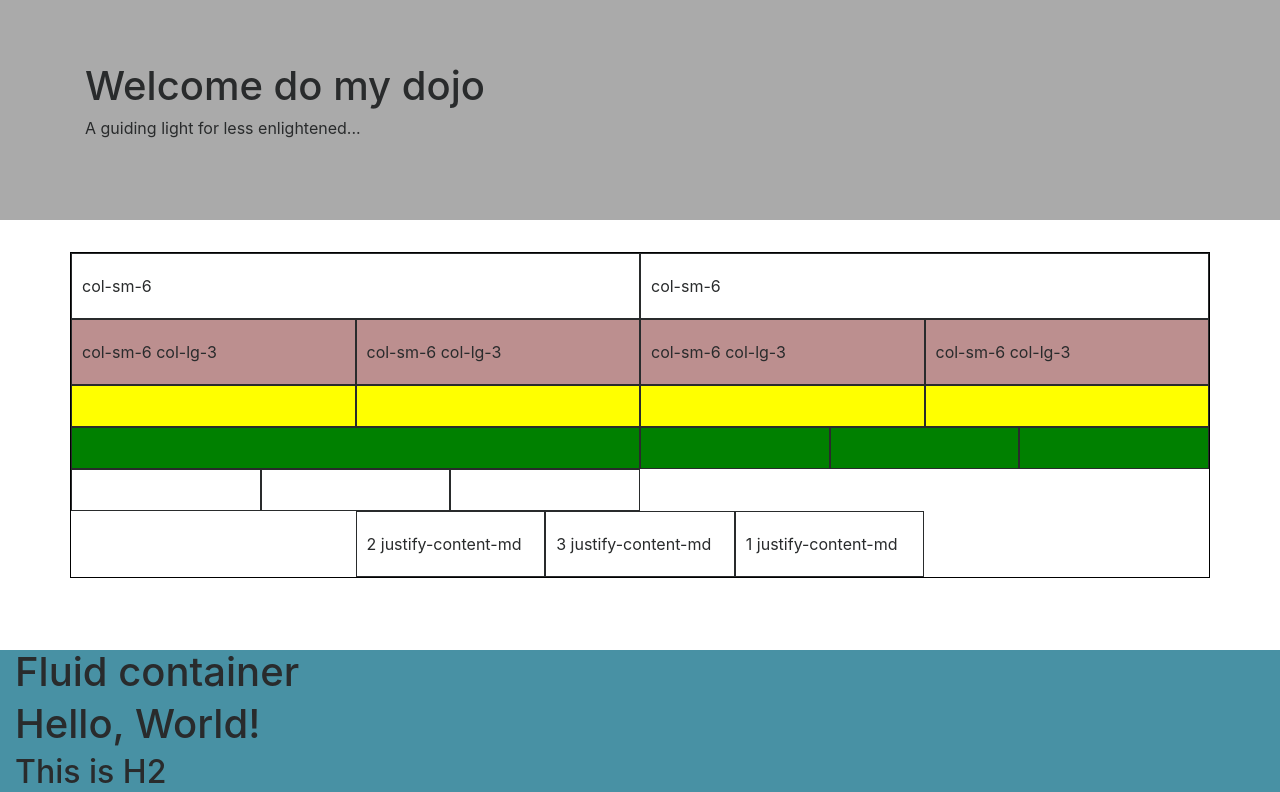
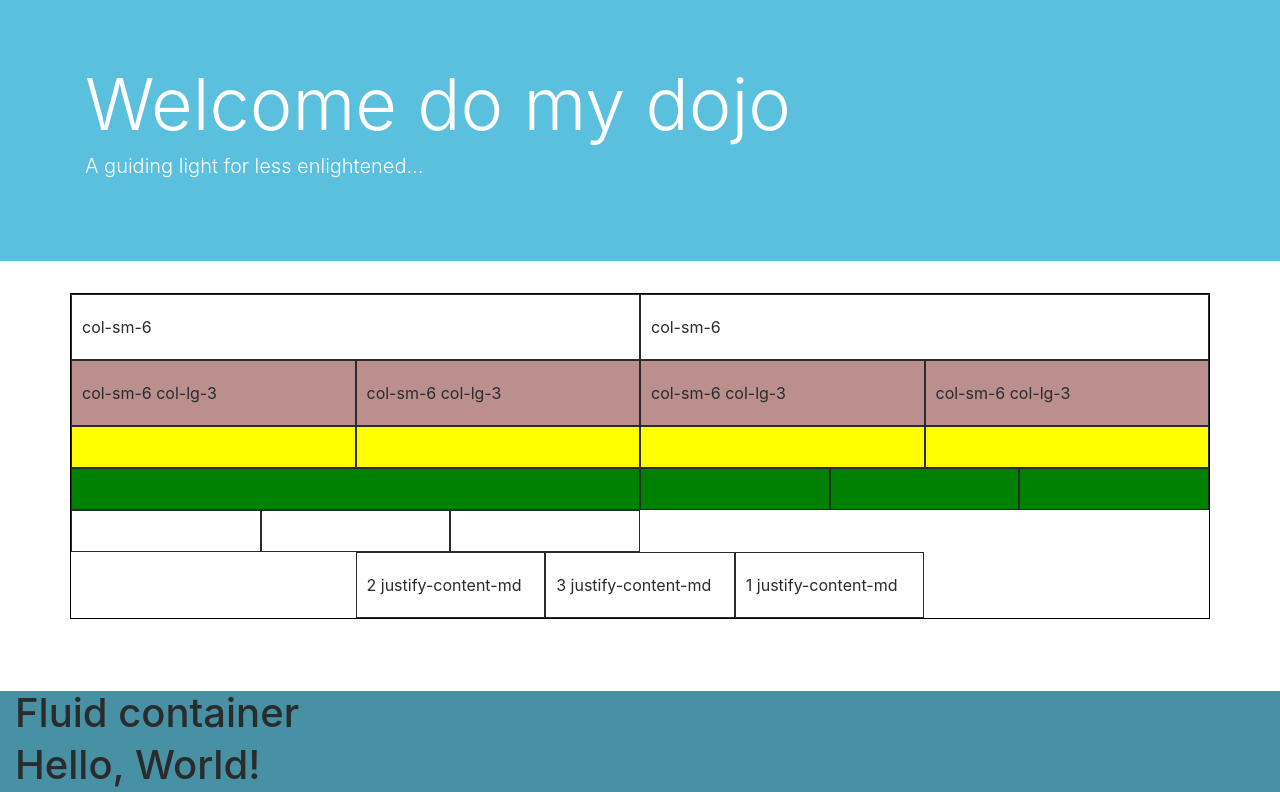
Before and after one commit to PawelKurpinski/basicsTraining, a plain HTML site: page myBootstrap4Jurney/index.html in a window 1280 px wide. Shown: the top 792 px of the page. Drawn offline with nearby package versions, Linux system fonts and the light colour scheme; a script that the page names is missing.

Commit message:
Boot4 text mode

```diff
--- a/myBootstrap4Jurney/index.html
+++ b/myBootstrap4Jurney/index.html
@@ -20,11 +20,11 @@
 
 <body>
 
-    <div class="jumbotron jumbotron-fluid" style="background:#aaa">   <!-- poza kontenerem będzie na całą szerokość strony ZAWSZE -->
+    <div class="jumbotron jumbotron-fluid bg-info text-white">   <!-- poza kontenerem będzie na całą szerokość strony ZAWSZE -->
 
      <div class="container">    <!-- ta klasa  wyśrodkowuje napis! -->
-       <h1>Welcome do my dojo</h1>
-       <p>A guiding light for less enlightened...</p>
+       <h1 class="display-3">Welcome do my dojo</h1>
+       <p class="lead">A guiding light for less enlightened...</p>
      </div>
 
     </div>
```
